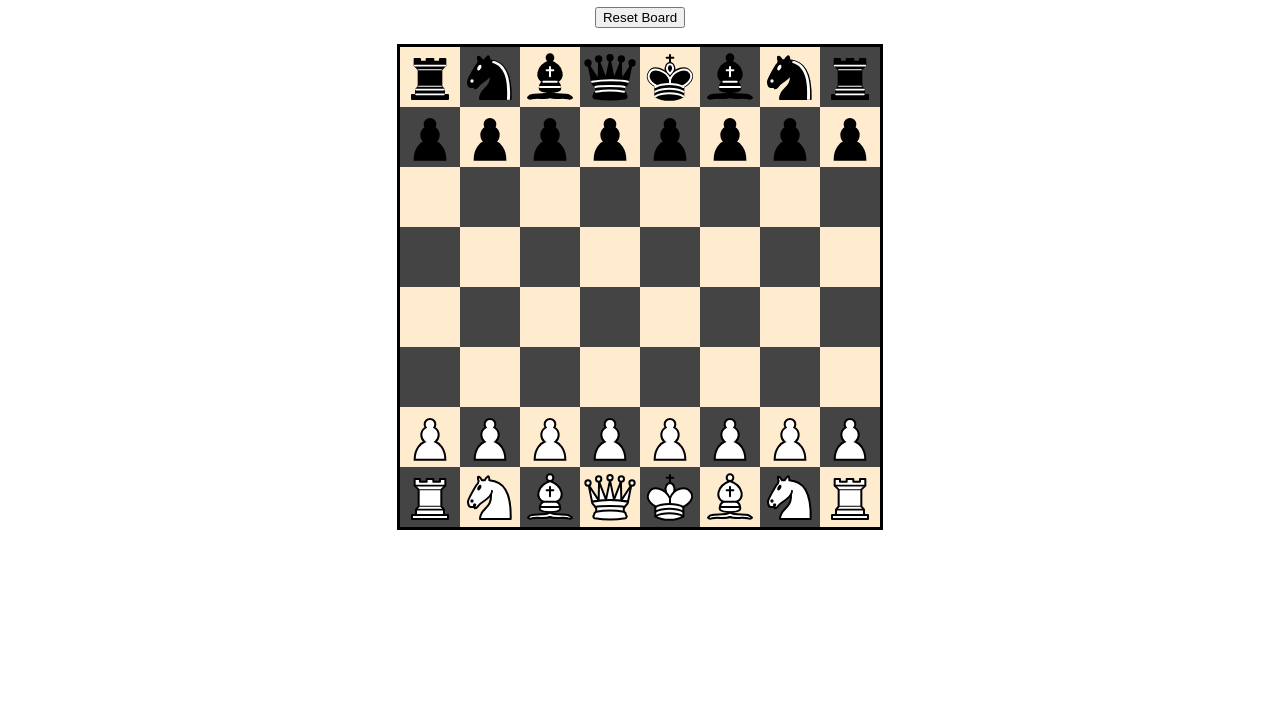
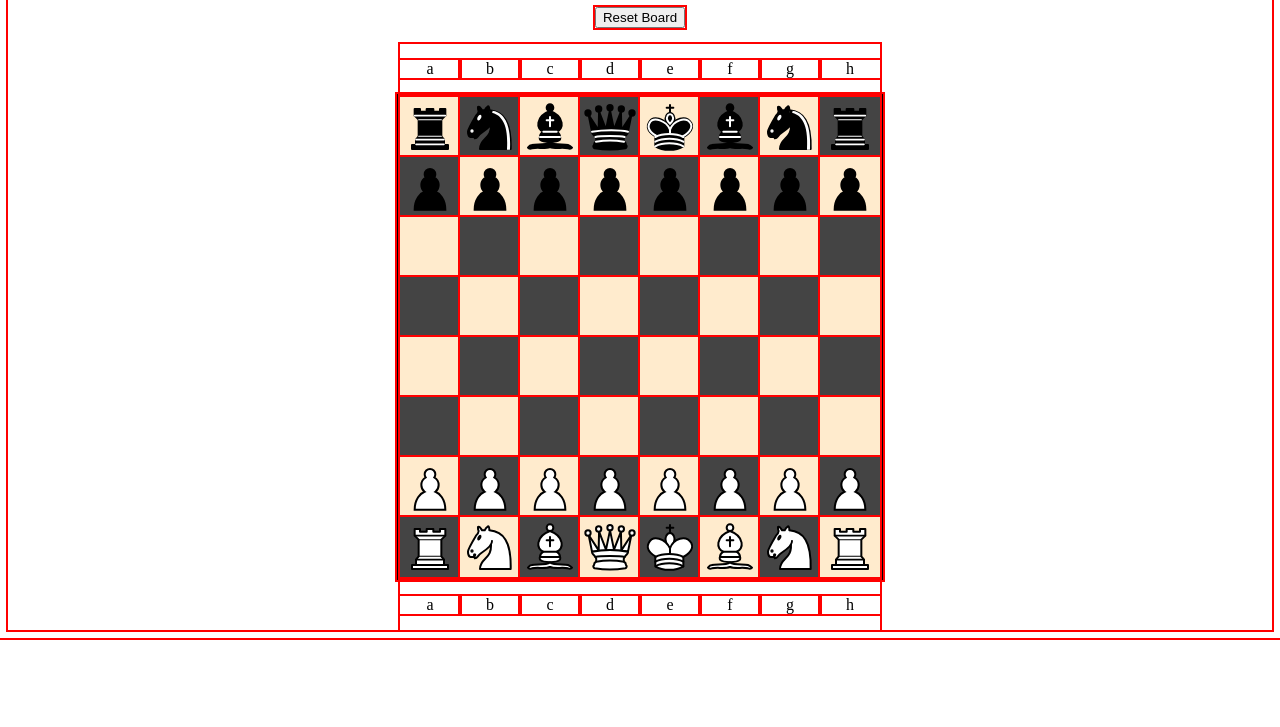
Before and after one commit to JoelPaterno/chess-js, a plain HTML site: page src/index.html in a window 1280 px wide. Shown: the part 73-800 px from the top of the page. Drawn offline with Linux system fonts and the light colour scheme.

Commit message:
feature: add horizontal board col labels
users can see a-h what column they are in

```diff
--- a/src/index.html
+++ b/src/index.html
@@ -10,6 +10,16 @@
   <body>
     <h1>Chess</h1>
     <button class="reset-button" type="button">Reset Board</button>
+    <div class="hor-label">
+      <p>a</p>
+      <p>b</p>
+      <p>c</p>
+      <p>d</p>
+      <p>e</p>
+      <p>f</p>
+      <p>g</p>
+      <p>h</p>
+    </div>
     <div class="chess-board-wrapper">
         <div class="box white" id="a8" ondrop="drop(event);" ondragover="allowDrop(event);"></div>
         <div class="box black" id="b8" ondrop="drop(event);" ondragover="allowDrop(event);"></div>
@@ -76,6 +86,16 @@
         <div class="box black" id="g1" ondrop="drop(event);" ondragover="allowDrop(event);"></div>
         <div class="box white" id="h1" ondrop="drop(event);" ondragover="allowDrop(event);"></div>
     </div>
+    <div class="hor-label">
+      <p>a</p>
+      <p>b</p>
+      <p>c</p>
+      <p>d</p>
+      <p>e</p>
+      <p>f</p>
+      <p>g</p>
+      <p>h</p>
+    </div>
     <script src="static/index.js"></script>
   </body>
 </html>
--- a/src/static/styles.css
+++ b/src/static/styles.css
@@ -1,3 +1,7 @@
+* {
+    outline: 2px solid red;
+}
+
 body {
     text-align: center;
 }
@@ -17,6 +21,13 @@ button {
     border: solid black;
 }
 
+.hor-label {
+    margin: auto;
+    max-width: 60vh;
+    display: grid;
+    grid-template-columns: 1fr 1fr 1fr 1fr 1fr 1fr 1fr 1fr;
+}
+
 .box {
     height: auto;
     width: auto;
```
